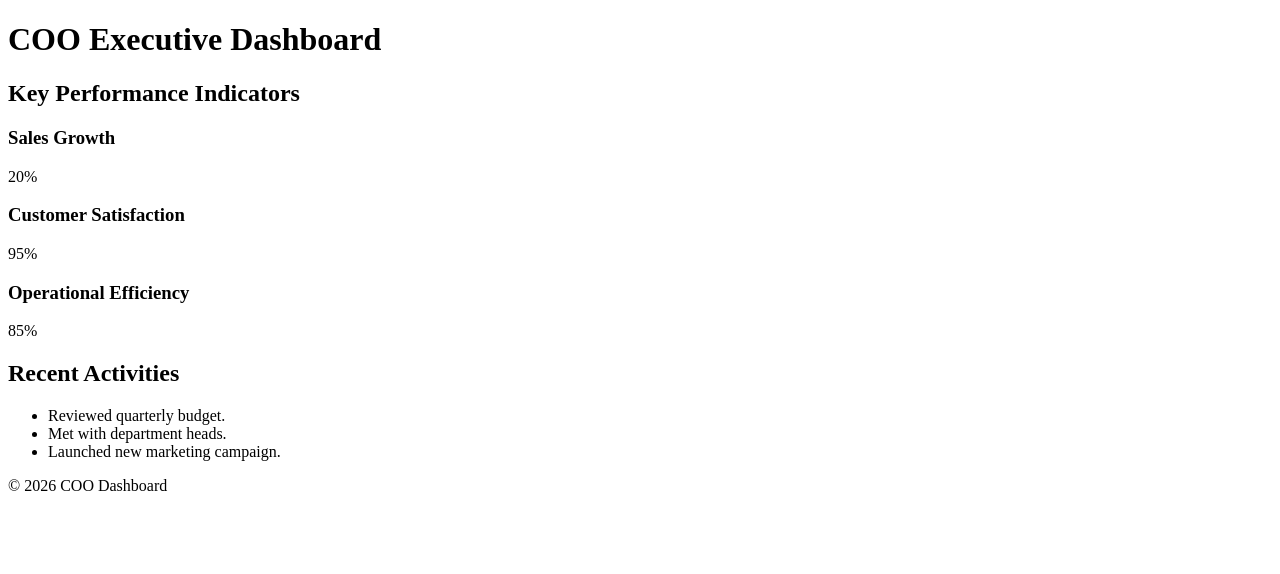
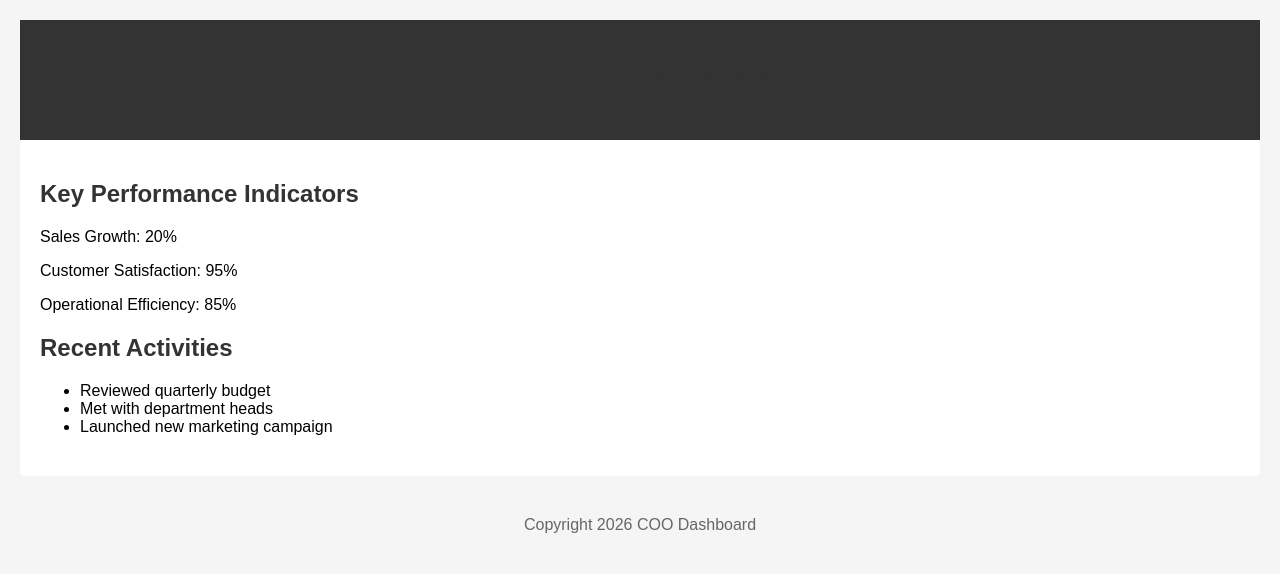
Before and after one commit to billp215/coo-dashboard, a plain HTML site: page index.html in a window 1280 px wide. Drawn offline with Linux system fonts and the light colour scheme.

Commit message:
Update index.html with new dashboard content

```diff
--- a/index.html
+++ b/index.html
@@ -1,44 +1 @@
-<!DOCTYPE html>
-<html lang="en">
-<head>
-    <meta charset="UTF-8">
-    <meta name="viewport" content="width=device-width, initial-scale=1.0">
-    <title>COO Executive Dashboard</title>
-    <link rel="stylesheet" href="styles.css">
-</head>
-<body>
-    <header>
-        <h1>COO Executive Dashboard</h1>
-    </header>
-    <main>
-        <section>
-            <h2>Key Performance Indicators</h2>
-            <div id="kpi-container">
-                <div class="kpi">
-                    <h3>Sales Growth</h3>
-                    <p>20%</p>
-                </div>
-                <div class="kpi">
-                    <h3>Customer Satisfaction</h3>
-                    <p>95%</p>
-                </div>
-                <div class="kpi">
-                    <h3>Operational Efficiency</h3>
-                    <p>85%</p>
-                </div>
-            </div>
-        </section>
-        <section>
-            <h2>Recent Activities</h2>
-            <ul id="activity-list">
-                <li>Reviewed quarterly budget.</li>
-                <li>Met with department heads.</li>
-                <li>Launched new marketing campaign.</li>
-            </ul>
-        </section>
-    </main>
-    <footer>
-        <p>&copy; 2026 COO Dashboard</p>
-    </footer>
-</body>
-</html>
+<!DOCTYPE html><html lang="en"><head><meta charset="UTF-8"><meta name="viewport" content="width=device-width, initial-scale=1.0"><title>COO Executive Dashboard</title><style>body { font-family: Arial, sans-serif; margin: 0; padding: 20px; background-color: #f5f5f5; } header { background-color: #333; color: white; padding: 20px; text-align: center; } main { max-width: 1200px; margin: 0 auto; background-color: white; padding: 20px; border-radius: 5px; } section { margin: 20px 0; } h1, h2 { color: #333; } footer { text-align: center; margin-top: 40px; color: #666; }</style></head><body><header><h1>COO Executive Dashboard</h1></header><main><section><h2>Key Performance Indicators</h2><p>Sales Growth: 20%</p><p>Customer Satisfaction: 95%</p><p>Operational Efficiency: 85%</p></section><section><h2>Recent Activities</h2><ul><li>Reviewed quarterly budget</li><li>Met with department heads</li><li>Launched new marketing campaign</li></ul></section></main><footer><p>Copyright 2026 COO Dashboard</p></footer></body></html>
```
